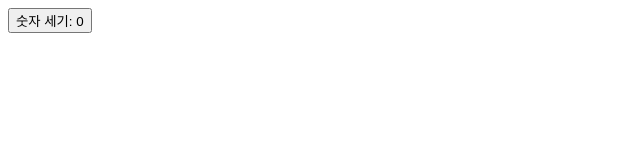
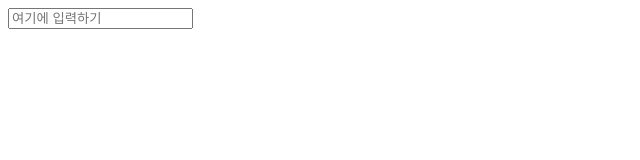
Before and after one commit to HseongH/vue, a Vue app: page / in a window 1280 px wide. Shown: the top 160 px of the page, without its empty margins (0-640 px from the left). Built offline with nearby package versions, Linux system fonts and the light colour scheme.

Commit message:
폼(form) 바인딩

```diff
--- a/src/App.vue
+++ b/src/App.vue
@@ -1,12 +1,12 @@
 <script setup>
 import { ref } from 'vue';
 
-const count = ref(0);
+const text = ref('');
 
-const increment = () => count.value++;
+const onInput = (event) => (text.value = event.target.value);
 </script>
 
 <template>
-  <!-- 이 버튼이 작동하도록 만들어 봅시다 -->
-  <button @click="increment">숫자 세기: {{ count }}</button>
+  <input :value="text" @input="onInput" placeholder="여기에 입력하기" />
+  <p>{{ text }}</p>
 </template>
```
